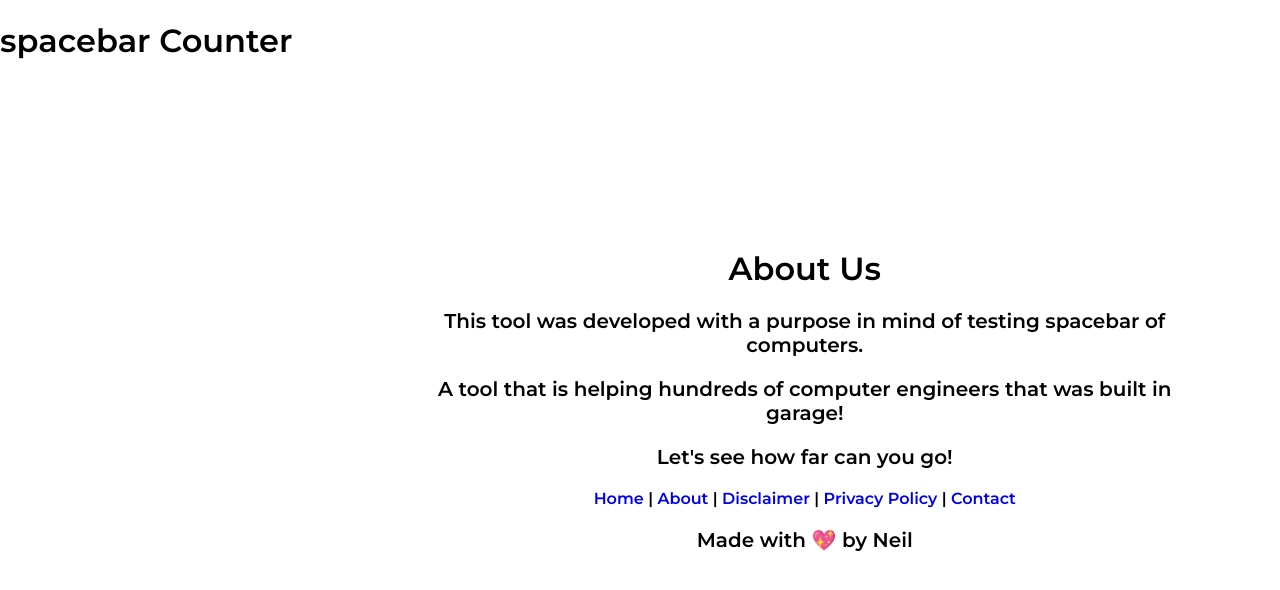
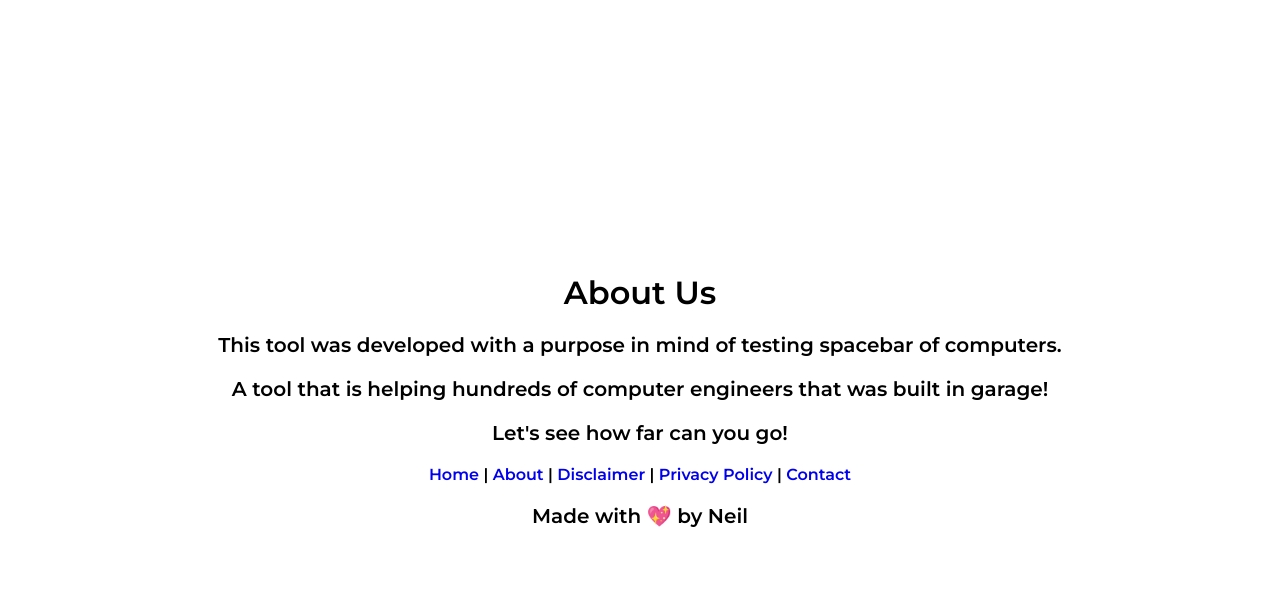
Before and after one commit to neilsakariya/website1, a plain HTML site: page about.html in a window 1280 px wide. Drawn offline with Linux system fonts and the light colour scheme.

Commit message:
Update about.html

```diff
--- a/about.html
+++ b/about.html
@@ -18,8 +18,7 @@
 
         gtag('config', 'G-WWFVFNX9VZ');
     </script>
-    <h1>spacebar Counter</h1>
-   <script data-ad-client="ca-pub-9095148521310086" async src="https://pagead2.googlesyndication.com/pagead/js/adsbygoogle.js"></script>
+
 </head>
 
 <body>
```
